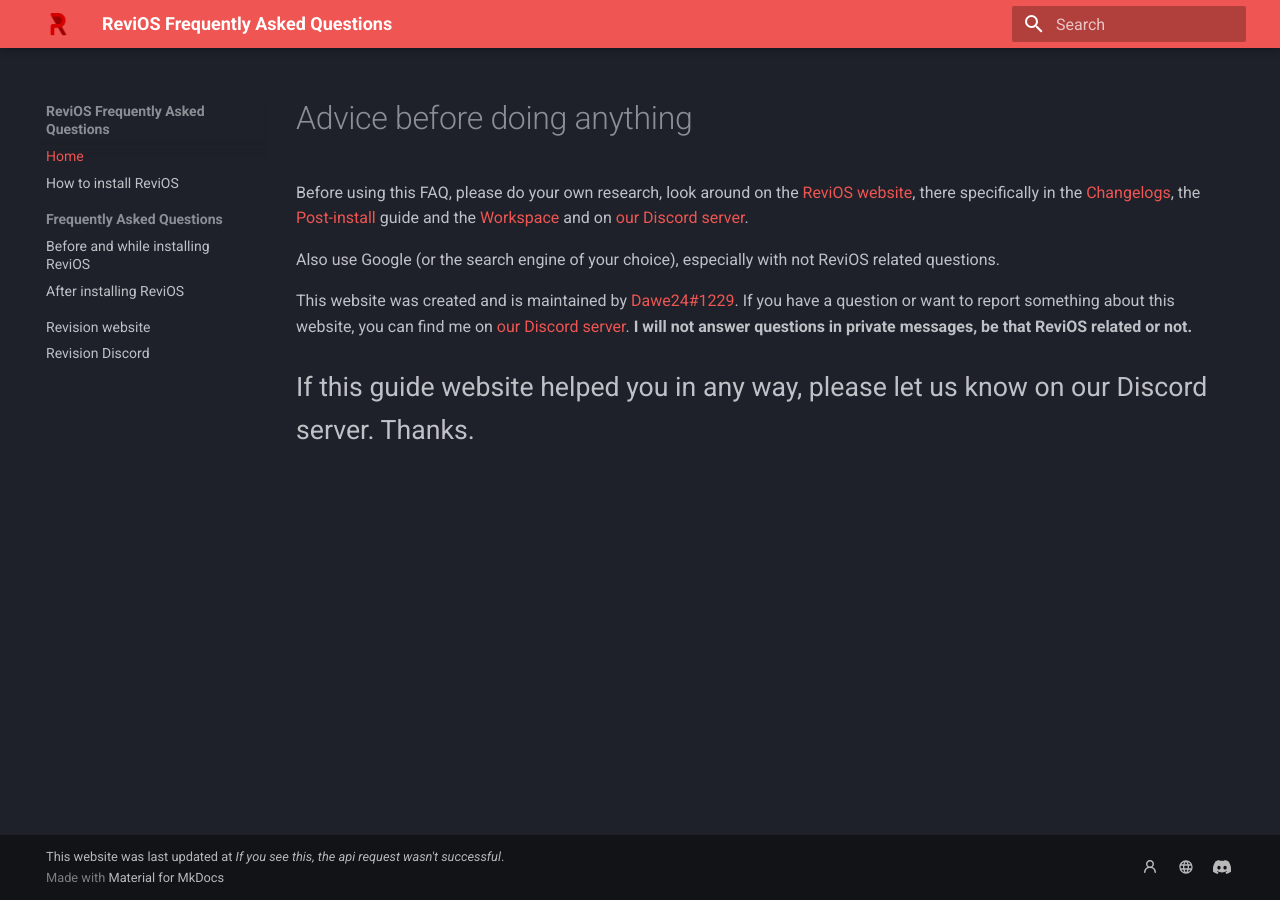
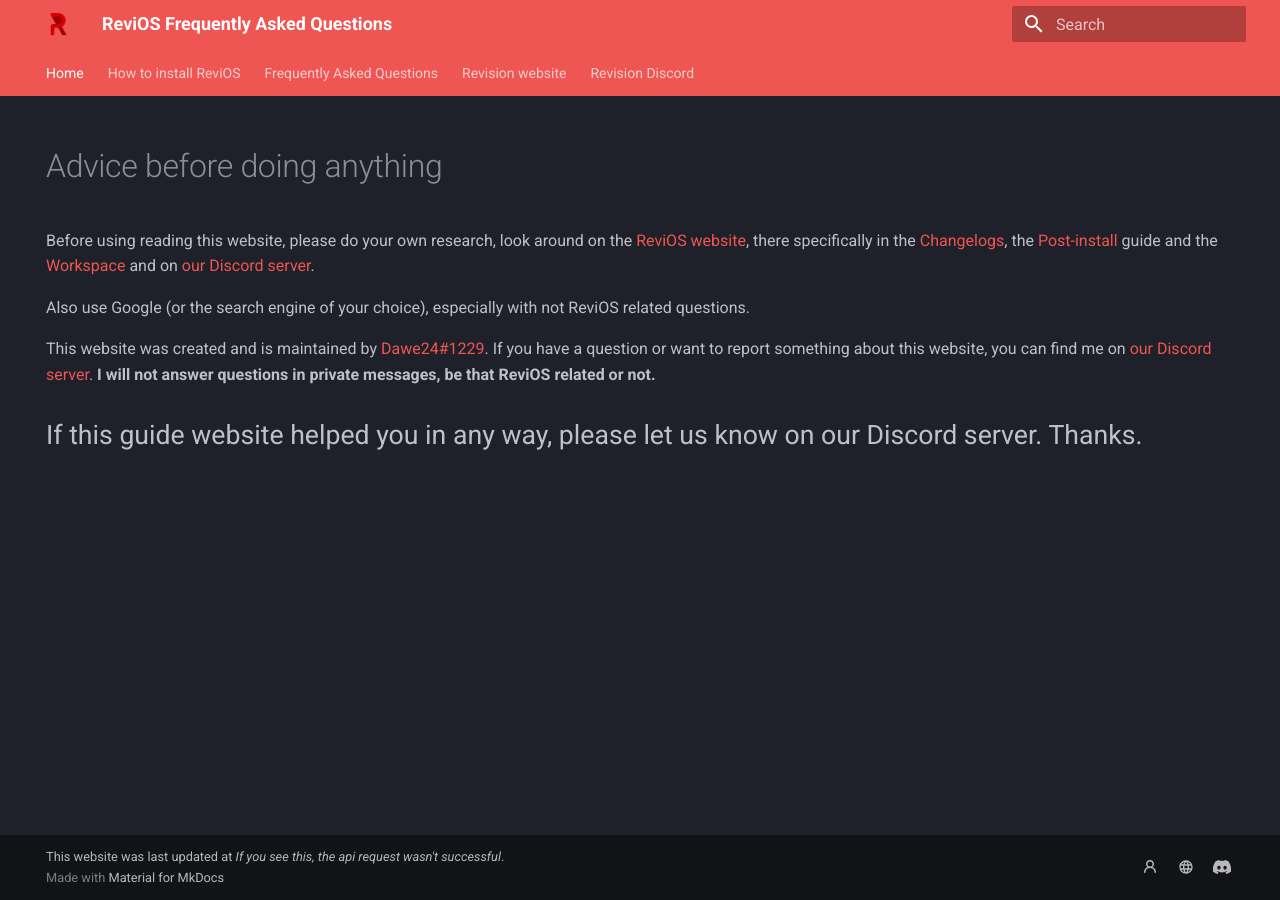
Before and after one commit to dkovacs24/ReviOS_faq, an MkDocs documentation site: the page built from docs/index.md, in a window 1280 px wide. Built offline with MkDocs 1.6.1 and Material for MkDocs 9.7.7, drawn with Linux system fonts in a browser that asks for light colours.

Commit message:
back to the old layout

```diff
--- a/docs/index.md
+++ b/docs/index.md
@@ -1,12 +1,12 @@
 ---
 hide:
-  # - navigation
+  - navigation
   - toc
 ---
 
 # Advice before doing anything
 
-Before using this FAQ, please do your own research, look around on the [ReviOS website](https://www.revi.cc/){target=_blank}, there specifically in the [Changelogs](https://www.revi.cc/revios/download/changelog){target=_blank}, the [Post-install](https://www.revi.cc/revios/post-install){target=_blank} guide and the [Workspace](https://www.revi.cc/revios/workspace){target=_blank} and on [our Discord server](https://discord.gg/962y4pU){target=_blank}.
+Before using reading this website, please do your own research, look around on the [ReviOS website](https://www.revi.cc/){target=_blank}, there specifically in the [Changelogs](https://www.revi.cc/revios/download/changelog){target=_blank}, the [Post-install](https://www.revi.cc/revios/post-install){target=_blank} guide and the [Workspace](https://www.revi.cc/revios/workspace){target=_blank} and on [our Discord server](https://discord.gg/962y4pU){target=_blank}.
 
 Also use Google (or the search engine of your choice), especially with not ReviOS related questions.
 
--- a/mkdocs.yml
+++ b/mkdocs.yml
@@ -4,6 +4,7 @@
   <script>
     fetch('https://api.github.com/repos/dkovacs24/ReviOS_faq/commits/gh-pages').then(response =>{
         return response.json();
+        // Good job, you found out my GitHub username.
     }).then(data =>{
         let date = new Date(data["commit"]["author"]["date"]);
         document.getElementById("date").innerHTML = new Date(date.getTime()-(date.getTimezoneOffset()*60*1000)).toISOString().split('T')[0];
@@ -30,9 +31,9 @@
   #  text: Inter
   #  code: DM Mono
   features:
-    # - navigation.tabs
+    - navigation.tabs
     # - navigation.tabs.sticky
-    - navigation.sections
+    # - navigation.sections
     - navigation.top
     - navigation.instant
     - navigation.tracking
```
Also changed, not shown: docs/install.md (+1 -1 lines).
